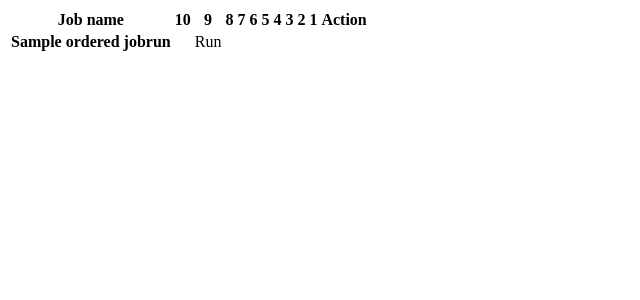
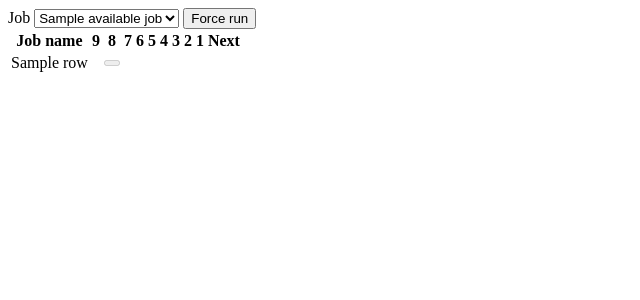
Before and after one commit to ppinard/django-cd, a Django app: template django_cd/templates/django_cd/jobruns.html in a window 1280 px wide. Shown: the top 300 px of the page, without its empty margins (0-640 px from the left). Run offline with Django 3.2, Linux system fonts and the light colour scheme; the template is opened without the code that fills it: most values are stand-ins (such as "Sample title", 1, 10 or a date in 2020); parts of the project's set-up code (start-up, migrations or seed data) failed here and were passed over; some libraries are stand-ins or nearby versions.

Commit message:
Add force run. Add next job

```diff
--- a/django_cd/templates/django_cd/index.html
+++ b/django_cd/templates/django_cd/index.html
@@ -2,7 +2,7 @@
 
 {% block content %}
 <h2>Continuous deployment</h2>
-<div hx-get="{% url 'django_cd:jobruns' %}" hx-trigger="load">
+<div hx-get="{% url 'django_cd:jobruns' %}" hx-trigger="load, every 600s">
     <div class="htmx-indicator spinner-border m-2" role="status"></div>
 </div>
 {% endblock %}
--- a/django_cd/templates/django_cd/jobruns.html
+++ b/django_cd/templates/django_cd/jobruns.html
@@ -1,45 +1,69 @@
 {% load djangocd_extras %}
+
+<div class="d-inline-flex align-items-center my-3">
+    <span class="text-nowrap">Job</span>
+    <select class="form-select form-select-sm mx-2" name="jobname">
+        {% for name in available_jobs %}
+        <option value="{{ name }}">{{ name }}</option>
+        {% endfor %}
+    </select>
+    <button type="button"
+            class="btn btn-primary btn-sm text-nowrap"
+            hx-post="{% url 'django_cd:runjob' %}"
+            hx-include="[name='jobname']">
+        Force run
+    </button>
+</div>
 
 <table class="table table-striped align-middle">
     <thead>
-        <tr class="table-dark">
+        <tr class="">
             <th scope="col">Job name</th>
-            <th scope="col" class="text-center d-none d-md-table-cell">10</th>
-            <th scope="col" class="text-center d-none d-md-table-cell">9</th>
-            <th scope="col" class="text-center d-none d-md-table-cell">8</th>
-            <th scope="col" class="text-center d-none d-md-table-cell">7</th>
-            <th scope="col" class="text-center d-none d-md-table-cell">6</th>
-            <th scope="col" class="text-center d-none d-md-table-cell">5</th>
-            <th scope="col" class="text-center d-none d-md-table-cell">4</th>
-            <th scope="col" class="text-center">3</th>
-            <th scope="col" class="text-center">2</th>
-            <th scope="col" class="text-center">1</th>
-            <th scope="col" class="text-center">Action</th>
+
+            {% for index in njobs|listrange:1 reversed %}
+            <th scope="col" class="text-center {% if index > 3 %}d-none d-md-table-cell{% endif %}">
+                {{ index }}
+            </th>
+            {% endfor %}
+
+            <th scope="col" class="text-center">Next</th>
         </tr>
     </thead>
     <tbody>
-        {% for name, jobruns in ordered_jobruns.items %}
+        {% for name, jobruns, nextrun in rows %}
         <tr>
-            <th scope="row">{{ name }}</th>
+            <td>{{ name }}</td>
+
             {% for jobrun in jobruns reversed %}
             <td class="text-center {% if forloop.counter0 < 7 %}d-none d-md-table-cell{% endif %}">
-
                 {%if jobrun.id %}
                 <a class="btn btn-circle btn{{ jobrun.state|state_style }}"
                     href="{% url 'django_cd:jobrun' jobrun.id %}"
                     data-bs-toggle="tooltip"
                     data-bs-placement="top"
-                data-bs-html="true"
                     title="Started on: {{ jobrun.started_on }}">
                     {% if jobrun.state == "success" %}
-                    <i class="bi bi-check"></i>
+                        <i class="bi bi-check-lg"></i>
+                    {% elif jobrun.state == "running" %}
+                        <i class="bi bi-hourglass-split"></i>
+                    {% elif jobrun.state == "error" %}
+                        <i class="bi bi-exclamation-lg"></i>
                     {% endif %}
                 </a>
                 {% endif %}
             </td>
             {% endfor %}
+
             <td class="text-center">
-                <a class="btn btn-primary">Run</a>
+                {% if nextrun %}
+                <span class="d-inline-block"
+                        tabindex="0"
+                        data-bs-toggle="tooltip"
+                        data-bs-placement="top"
+                        title="Scheduled for: {{ nextrun }}">
+                    <button class="btn btn-circle btn-secondary" type="button" disabled></button>
+                </span>
+                {% endif %}
             </td>
         </tr>
         {% endfor %}
--- a/django_cd/templatetags/djangocd_extras.py
+++ b/django_cd/templatetags/djangocd_extras.py
@@ -19,6 +19,7 @@
     RunState.SUCCESS: "-success",
     RunState.ERROR: "-danger",
     RunState.FAILED: "-danger",
+    RunState.RUNNING: "-info",
 }
 
 adjectives = {
@@ -110,3 +111,8 @@
             response.append(f"{states[state]} {adjectives.get(state)}")
 
     return ", ".join(response)
+
+
+@register.filter
+def listrange(length, start=0):
+    return range(start, start + length)
--- a/django_cd/urls.py
+++ b/django_cd/urls.py
@@ -15,4 +15,5 @@
     path("", views.index, name="index"),
     path("jobruns", views.jobruns, name="jobruns"),
     path("jobruns/<int:id>", views.jobrun, name="jobrun"),
+    path("runjob", views.runjob, name="runjob"),
 ]
```
Also changed, not shown: django_cd/apps.py (+7 -2 lines), django_cd/jobs.py (+7 -0 lines), django_cd/triggers.py (+10 -0 lines), django_cd/views.py (+41 -8 lines). Lines whose indentation alone changed are shown as unchanged.
